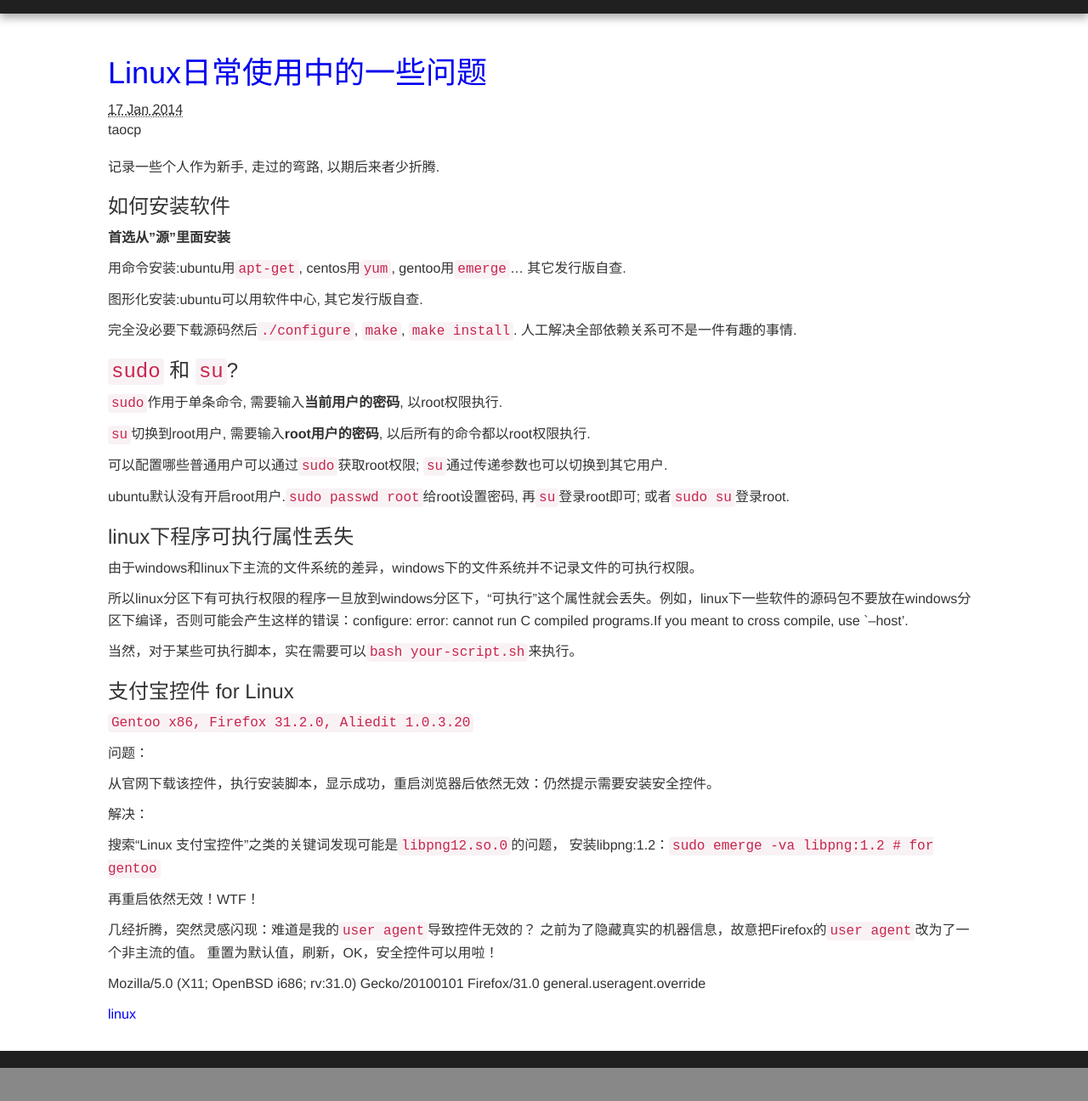
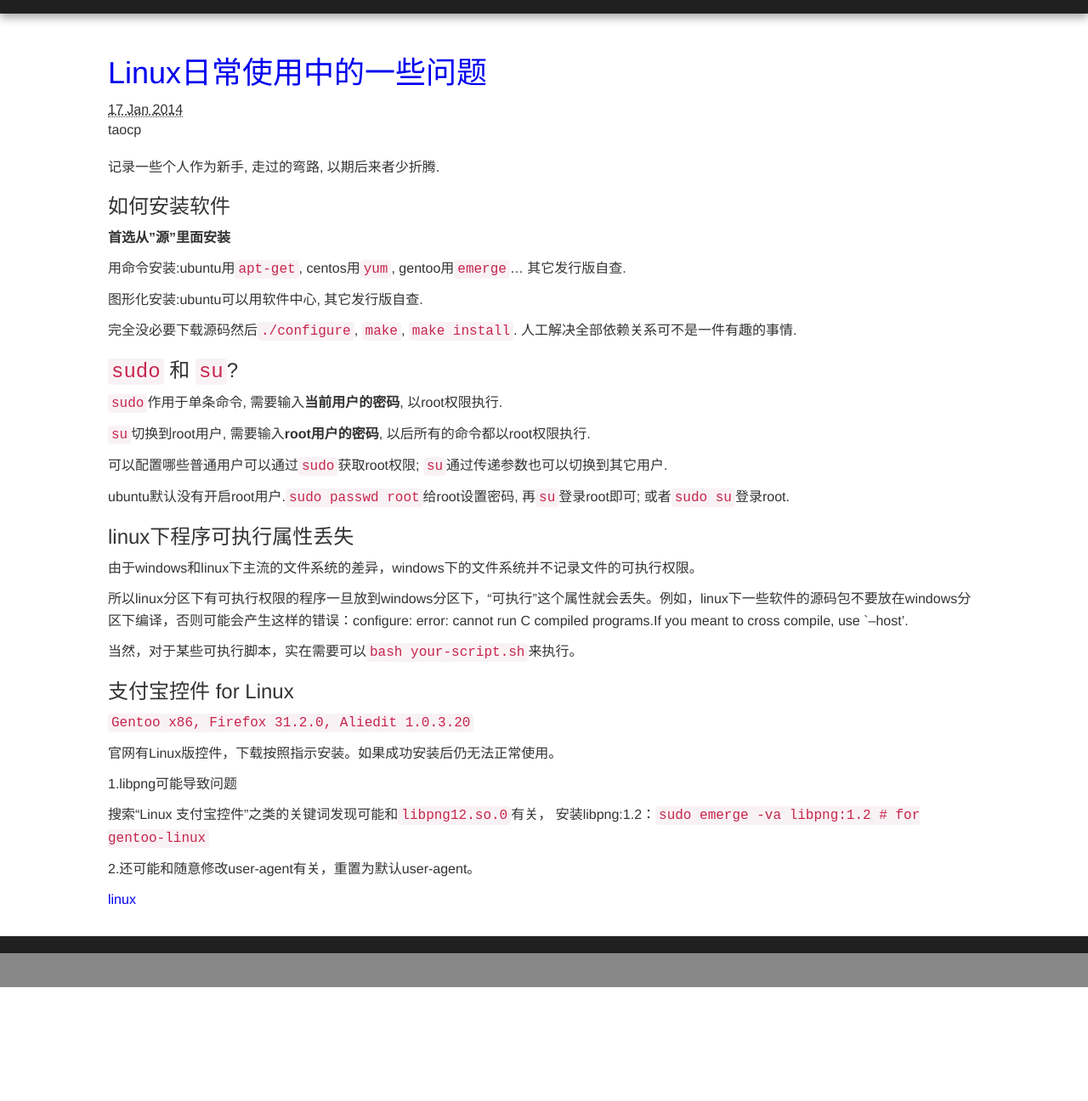
Before and after one commit to taocp/taocp.github.com, a Jekyll site: the page built from _posts/2014-1-17-Linux日常使用中的一些问题.md, in a window 1280 px wide, cut to the strip 104-1401 px from the top of the page. Shown: the whole strip at 85% size. Built offline with Jekyll 4.4.1, drawn with Linux system fonts in a browser that asks for light colours; nearby versions of some CDN libraries; library files that are not in the unit come from our copies; Markdown is read by kramdown in place of the engine named in the settings; comment, search, counter and statistics services are not loaded; after the commit the page ends 1266 px from its top, so only the background shows below that.

Commit message:
update post

```diff
--- a/_posts/2014-1-17-Linux日常使用中的一些问题.md
+++ b/_posts/2014-1-17-Linux日常使用中的一些问题.md
@@ -44,20 +44,11 @@ ubuntu默认没有开启root用户.`sudo passwd root`给root设置密码, 再`su
 
 `Gentoo x86, Firefox 31.2.0, Aliedit 1.0.3.20`
 
-问题：
+官网有Linux版控件，下载按照指示安装。如果成功安装后仍无法正常使用。
 
-从官网下载该控件，执行安装脚本，显示成功，重启浏览器后依然无效：仍然提示需要安装安全控件。
+1.libpng可能导致问题
 
-解决：
+搜索“Linux 支付宝控件”之类的关键词发现可能和`libpng12.so.0`有关，
+安装libpng:1.2：`sudo emerge -va libpng:1.2 # for gentoo-linux`
 
-搜索“Linux 支付宝控件”之类的关键词发现可能是`libpng12.so.0`的问题，
-安装libpng:1.2：`sudo emerge -va libpng:1.2 # for gentoo`
-
-再重启依然无效！WTF！
-
-几经折腾，突然灵感闪现：难道是我的`user agent`导致控件无效的？
-之前为了隐藏真实的机器信息，故意把Firefox的`user agent`改为了一个非主流的值。
-重置为默认值，刷新，OK，安全控件可以用啦！
-
-Mozilla/5.0 (X11; OpenBSD i686; rv:31.0) Gecko/20100101 Firefox/31.0
-general.useragent.override
+2.还可能和随意修改user-agent有关，重置为默认user-agent。
```
